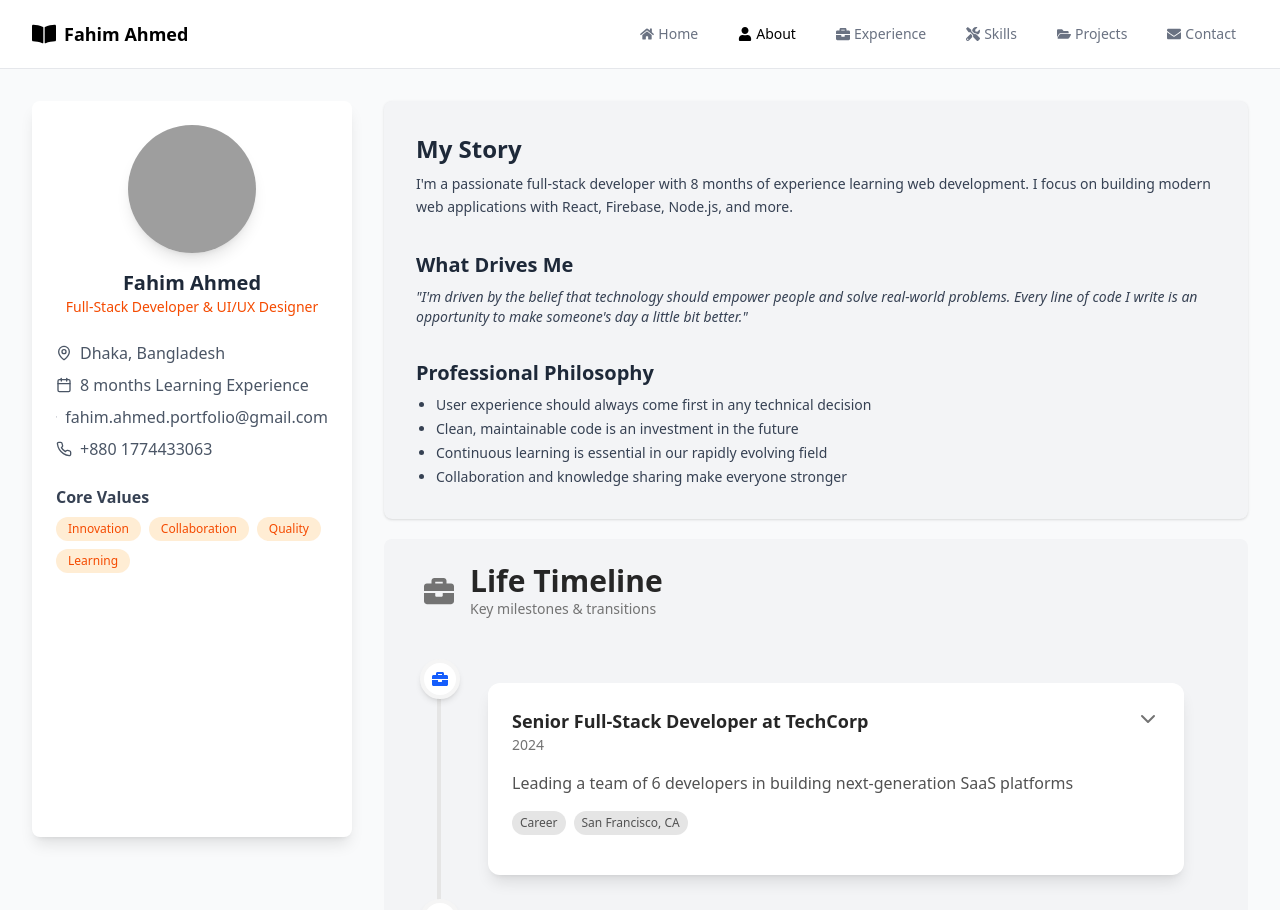
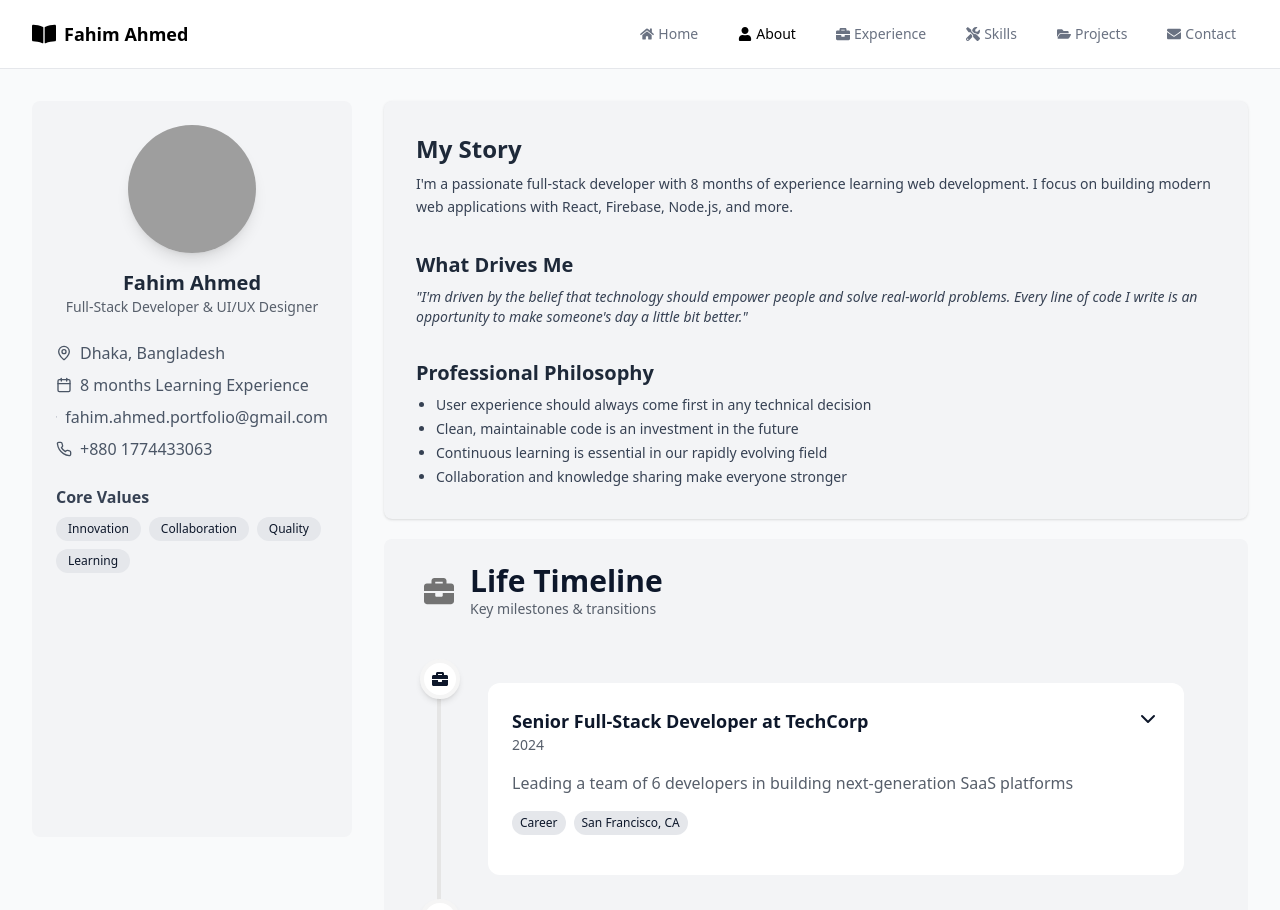
Before and after one commit to fahimahmed420/portfolio-2, a React (Vite) app: page /about in a window 1280 px wide. Shown: the top 910 px of the page. Built offline with nearby package versions, Linux system fonts and the light colour scheme; grey boxes are pictures that could not be loaded.

Commit message:
fixing some colors

```diff
--- a/src/Components/Timeline.jsx
+++ b/src/Components/Timeline.jsx
@@ -70,8 +70,8 @@ export default function Timeline() {
             <FaBriefcase />
           </div>
           <div>
-            <h1 className="text-3xl font-semibold text-neutral-800">Life Timeline</h1>
-            <p className="text-neutral-500 text-sm">Key milestones & transitions</p>
+            <h1 className="text-3xl font-semibold text-primary">Life Timeline</h1>
+            <p className="text-secondary text-sm">Key milestones & transitions</p>
           </div>
         </div>
 
@@ -102,39 +102,39 @@ const TimelineItem = ({ item }) => {
   return (
     <div className="relative p-6">
       {/* Container for the icon on the timeline */}
-      <div className="absolute top-0 -left-1 z-10 p-2 bg-white text-blue-600 rounded-full border-4 border-neutral-100 shadow-md">
+      <div className="absolute top-0 -left-1 z-10 p-2 bg-white text-primary rounded-full border-4 border-neutral-100 shadow-md">
         {item.icon}
       </div>
 
       {/* The timeline card content. The hover effect is added here. */}
-      <div className="ml-10 p-6 bg-white rounded-xl shadow-lg transition-all duration-300 hover:shadow-2xl hover:scale-[1.01] cursor-pointer">
+      <div className="ml-10 p-6 bg-white rounded-xl transition transform hover:-translate-y-1 hover:shadow-xl cursor-pointer">
         <div className="flex justify-between items-start" onClick={toggleOpen}>
           <div>
-            <h3 className="text-lg font-semibold text-neutral-800">{item.title}</h3>
-            <p className="text-sm text-neutral-500">{item.year}</p>
+            <h3 className="text-lg font-semibold text-primary">{item.title}</h3>
+            <p className="text-sm text-secondary">{item.year}</p>
           </div>
           {/* Chevron icon to indicate expand/collapse state */}
-          <div className="text-neutral-500 transition-transform duration-300">
+          <div className="text-primary transition-transform duration-300">
             {isOpen ? <ChevronUp /> : <ChevronDown />}
           </div>
         </div>
 
-        <p className="mt-4 text-neutral-600">{item.description}</p>
+        <p className="mt-4 text-secondary">{item.description}</p>
 
         {/* Additional information tags like category and location */}
         <div className="mt-4 flex gap-2 text-xs font-medium">
-          <span className="bg-neutral-200 text-neutral-600 px-2 py-1 rounded-full">{item.category}</span>
+          <span className="bg-gray-200 text-primary px-2 py-1 rounded-full">{item.category}</span>
           {item.location && (
-            <span className="bg-neutral-200 text-neutral-600 px-2 py-1 rounded-full">{item.location}</span>
+            <span className="bg-gray-200 text-primary px-2 py-1 rounded-full">{item.location}</span>
           )}
         </div>
 
         {/* Expandable details section. Renders only if isOpen is true. */}
         <div className={`mt-4 overflow-hidden transition-all duration-500 ease-in-out ${isOpen ? 'max-h-96 opacity-100' : 'max-h-0 opacity-0'}`}>
-          <ul className="list-disc list-inside space-y-2 text-neutral-600">
+          <ul className="list-disc list-inside space-y-2 text-secondary">
             {item.details.map((detail, index) => (
               <li key={index} className="flex items-start">
-                <span className="text-blue-500 mr-2">&rarr;</span>
+                <span className="text-primary mr-2">&rarr;</span>
                 <span>{detail}</span>
               </li>
             ))}
--- a/src/Pages/AboutMe.jsx
+++ b/src/Pages/AboutMe.jsx
@@ -23,13 +23,13 @@ const AboutMe = () => {
     <div className="min-h-screen bg-gray-50 flex justify-center">
       <div className="max-w-7xl px-5 lg:px-8 py-8 flex gap-8">
         {/* Left Sidebar */}
-        <aside className="w-80 bg-white p-6 shadow-lg sticky top-16 h-[calc(100vh-64px)] flex flex-col gap-6 rounded-lg">
+        <aside className="w-80 bg-gray-100 p-6 sticky top-16 h-[calc(100vh-64px)] flex flex-col gap-6 rounded-lg">
           <div className="flex flex-col items-center">
             <div className="w-32 h-32 rounded-full overflow-hidden shadow-lg mb-4">
               <Image src={profile.image} alt={profile.name} className="w-full h-full object-cover" />
             </div>
             <h2 className="text-xl font-semibold text-gray-800">{profile.name}</h2>
-            <p className="text-sm text-orange-600 font-medium">{profile.title}</p>
+            <p className="text-sm text-secondary font-medium">{profile.title}</p>
           </div>
 
           <div className="space-y-2">
@@ -51,7 +51,7 @@ const AboutMe = () => {
             <h3 className="font-semibold text-gray-700 mb-2">Core Values</h3>
             <ul className="flex flex-wrap gap-2">
               {profile.coreValues.map((val, i) => (
-                <li key={i} className="bg-orange-100 text-orange-600 px-3 py-1 rounded-full text-xs font-medium">
+                <li key={i} className="bg-gray-200 text-primary px-3 py-1 rounded-full text-xs font-medium">
                   {val}
                 </li>
               ))}
--- a/src/index.css
+++ b/src/index.css
@@ -3,7 +3,7 @@
 :root {
   --primary-text: #0d172a;
   /* Dark navy text */
-  --secondary-text: #64748b;
+  --secondary-text: #575f6b;
   /* Muted gray text */
   --highlight: #f97316;
   /* Orange highlight */
```
